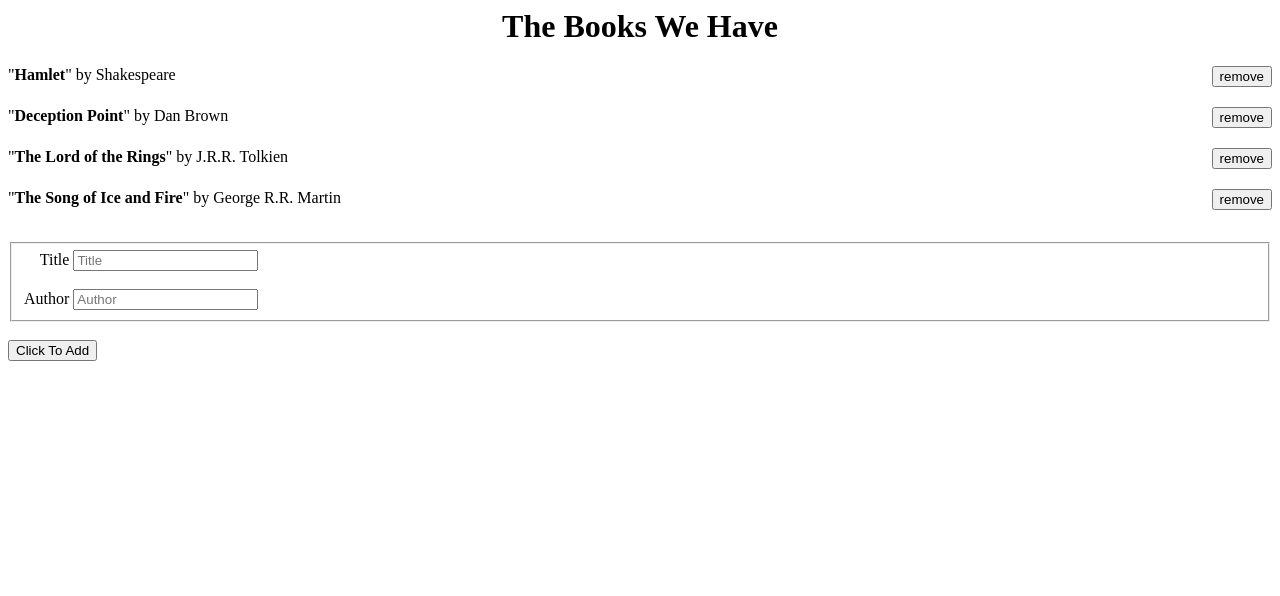
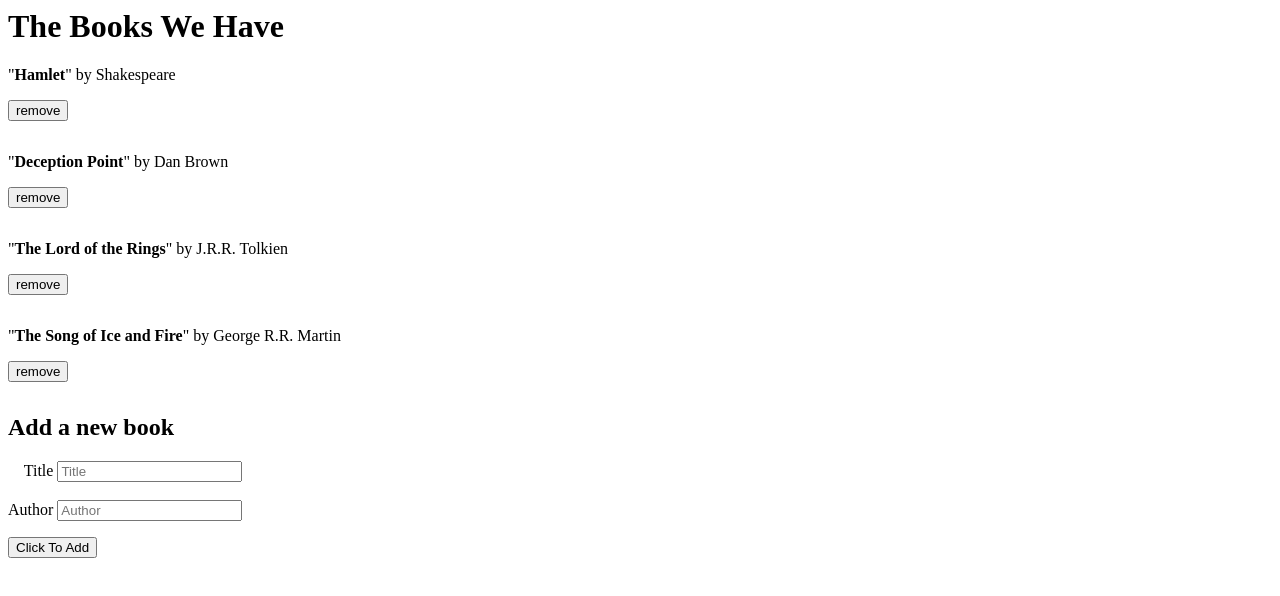
Before and after one commit to AliRezaBmeDu/book-shelf, a website: page index.html in a window 1280 px wide. Drawn offline with Linux system fonts and the light colour scheme.

Commit message:
Update the README.md file

```diff
--- a/css/style.css
+++ b/css/style.css
@@ -1,17 +1,20 @@
 .body {
   margin: auto;
-}
-
-.singlebook {
-  display: flex;
-  justify-content: space-between;
-  margin-bottom: 20px;
 }
 
 .books {
   margin-bottom: 2rem;
 }
 
-h1 {
- text-align: center;
+.singlebook {
+  margin-bottom: 2rem;
 }
+
+.remove {
+  margin-top: 1rem;
+  box-shadow: 1pt;
+}
+
+#add {
+  margin-top: 1rem;
+}
--- a/index.html
+++ b/index.html
@@ -12,15 +12,15 @@
         <div class="books" id="books">
         </div>
 
-        <fieldset>
-            <div></div>
+        <h2>Add a new book</h2>
+        <div class="new-input">
             &nbsp; &nbsp; <label class="new-title">Title
                 <input type="text" id="new-title" placeholder="Title">
             </label> <br><br>
             <label class="new-author" >Author
                 <input type="text" id="new-author" placeholder="Author">
             </label>
-        </fieldset> <br>
+        </div>
         <button id="add">
             Click To Add
         </button>
--- a/javascripts/script.js
+++ b/javascripts/script.js
@@ -37,7 +37,7 @@
     book.classList.add('singlebook');
     book.innerHTML = `
         <div class="book-detail">"<strong>${bookDB[i].title}</strong>" by ${bookDB[i].author}</div>
-        <button onclick="removeBook('${bookDB[i].title}', '${bookDB[i].author}')">remove</button>
+        <button class="remove" onclick="removeBook('${bookDB[i].title}', '${bookDB[i].author}')">remove</button>
       `;
     bookshelf.appendChild(book);
   }
```
Also changed, not shown: README.md.
